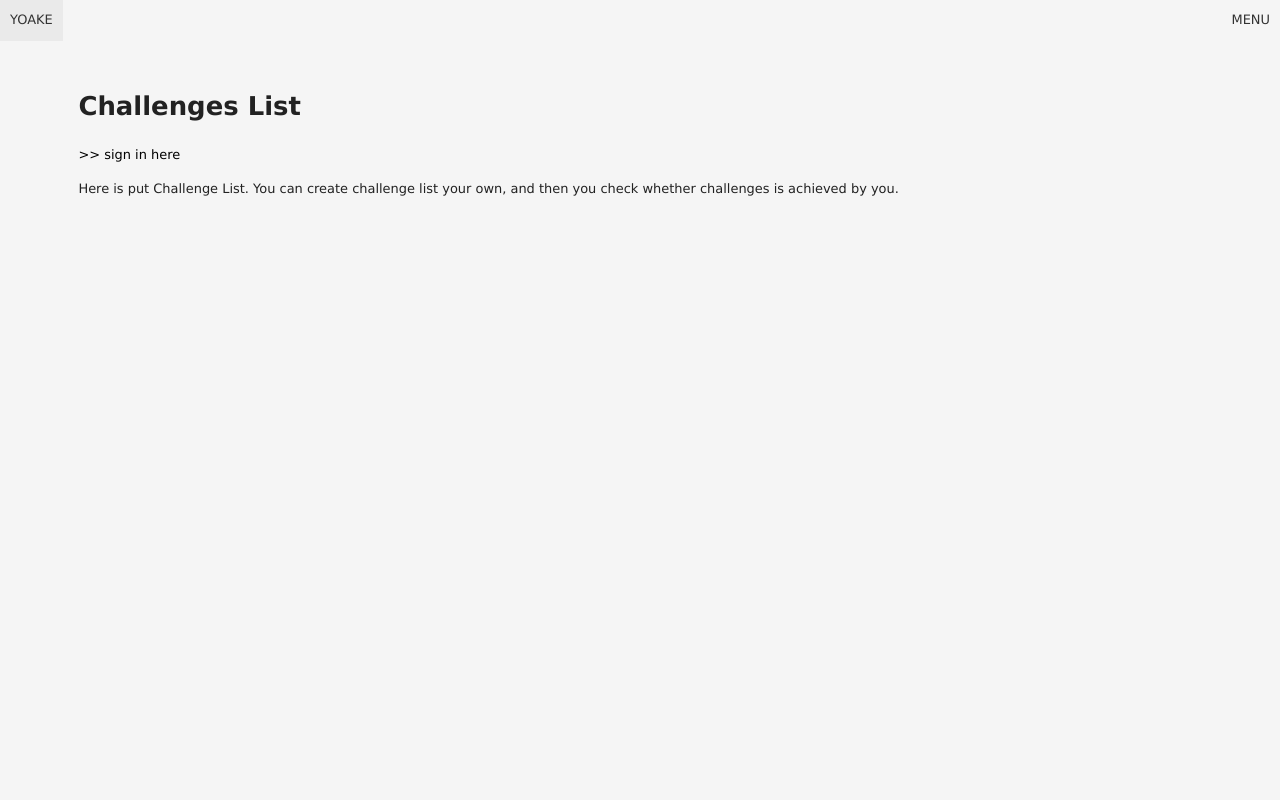
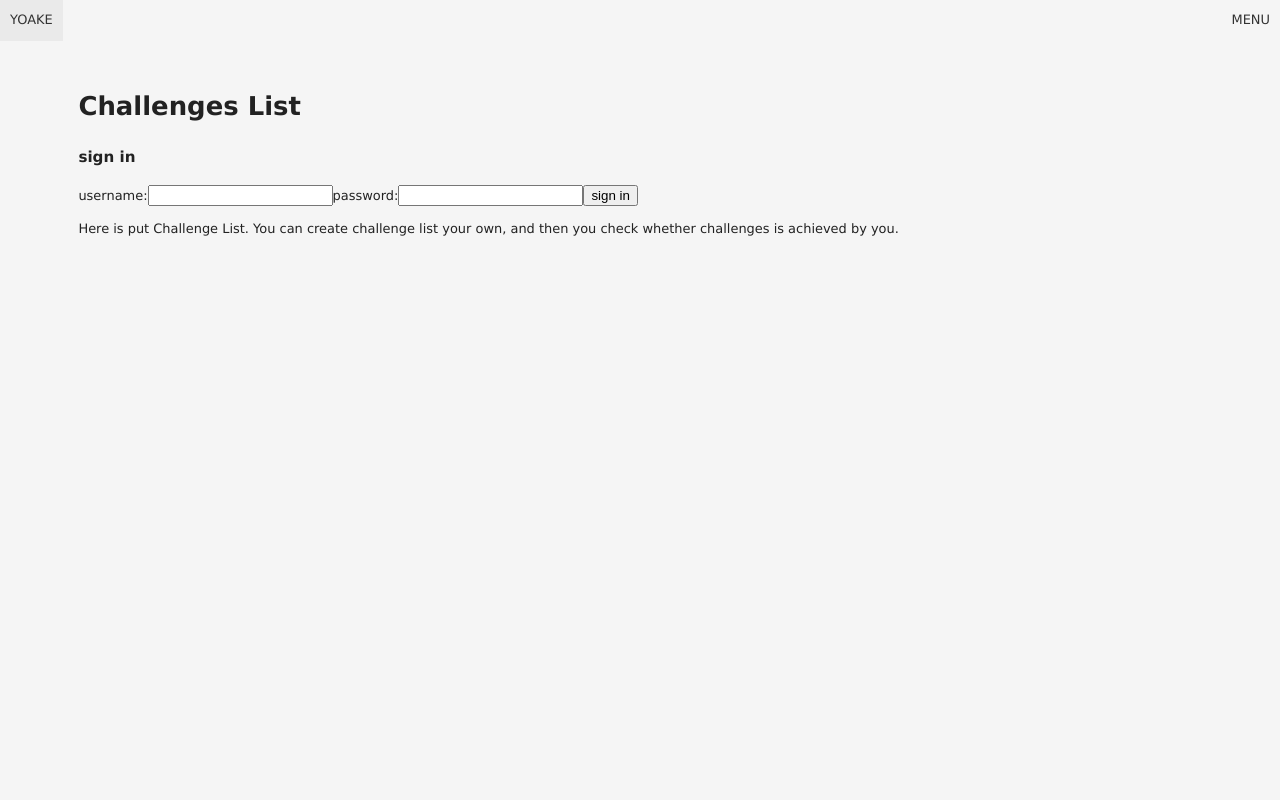
Before and after one commit to sanflog/yoakeNext, a Next.js app: page /challengeList/challengeList in a window 1280 px wide. Shown: the top 800 px of the page. Built offline with nearby package versions, Linux system fonts and the light colour scheme.

Commit message:
something

```diff
--- a/pages/challengeList/challengeList.jsx
+++ b/pages/challengeList/challengeList.jsx
@@ -1,6 +1,23 @@
 import Layout from '../../components/layout';
 
 function SignInPage() {
+	return (
+		<div>
+
+			<h3>sign in</h3>
+
+			<form action="https://yoake.herokuapp.com/challengeList/signin/" method="post">
+				<label>username:</label>
+				<input type="text" name="username" />
+
+				<label>password:</label>
+				<input type="text" name="password" />
+
+				<input type="submit" value="sign in" />
+
+			</form>
+		</div>
+	);
 }
 
 function SignUpPage() {
@@ -13,7 +30,8 @@ export default function ChallengesList() {
 	return(
 		<Layout>
 			<h1>Challenges List</h1>
-			<a>&gt;&gt; sign in here</a>
+
+			<SignInPage />
 
 			<p>
 				Here is put Challenge List. You can create challenge list your own,
```
